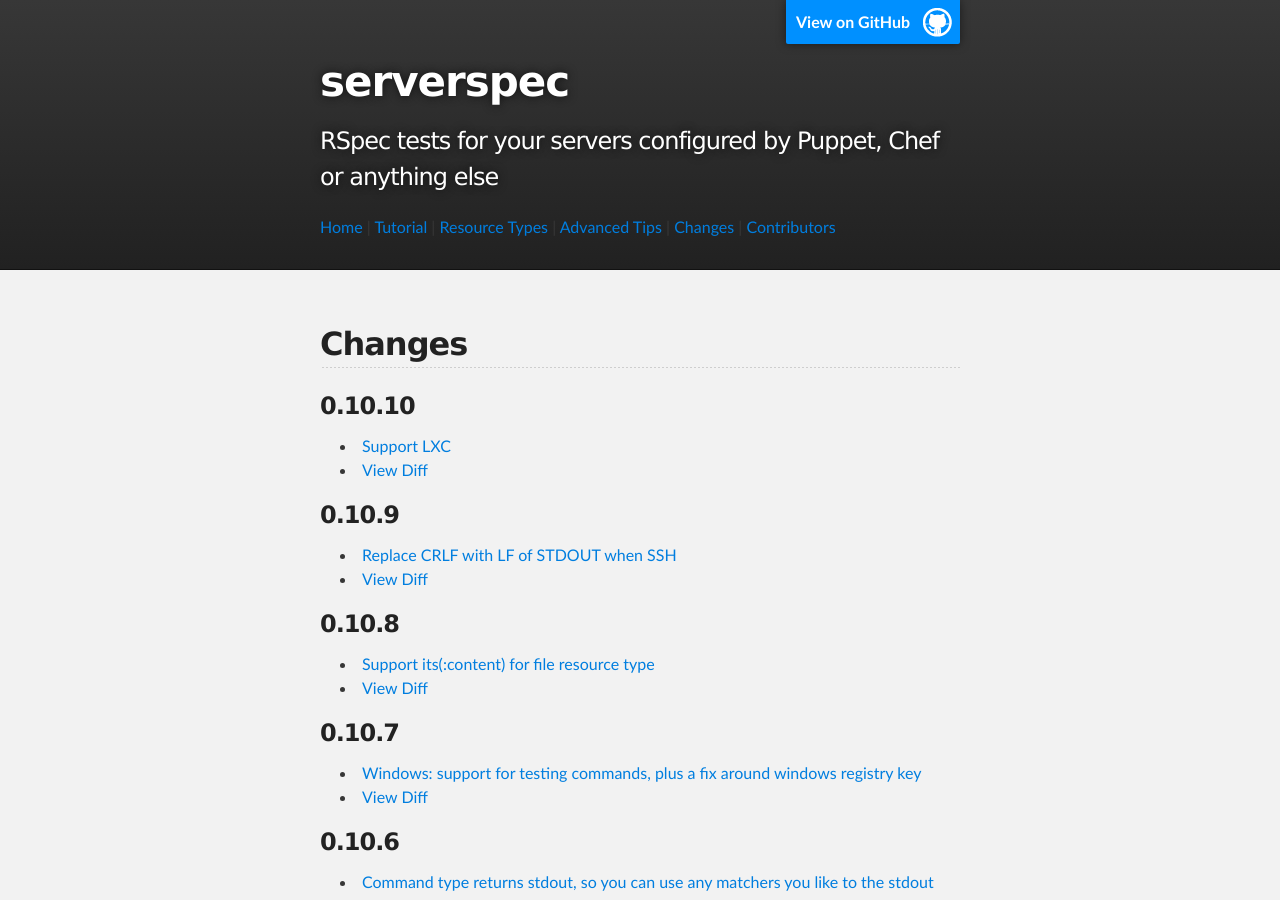
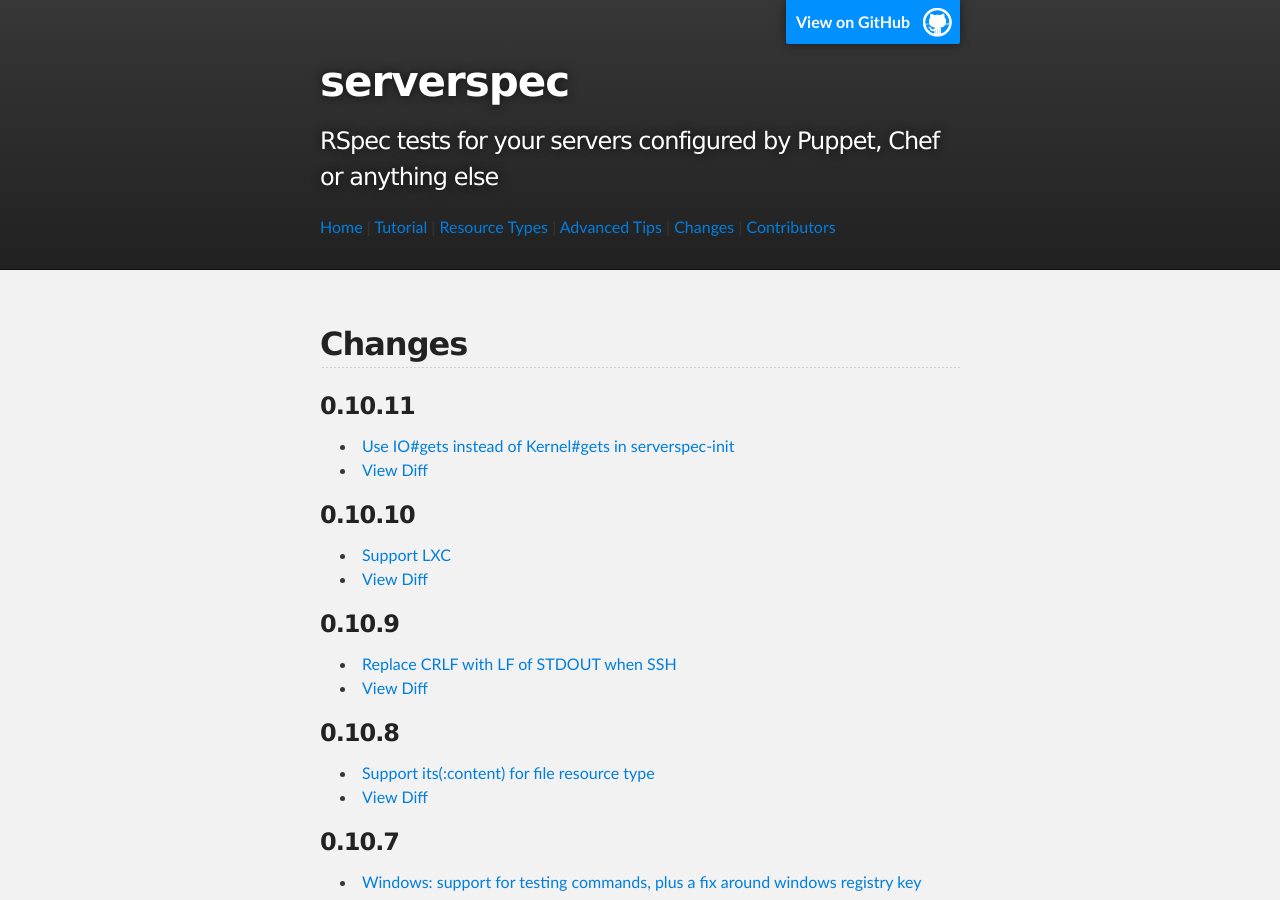
Before and after one commit to serverspec/serverspec.github.io, a Jekyll site: the page built from changes.md, in a window 1280 px wide and 900 px high. Built offline with Jekyll 4.4.1, drawn with Linux system fonts in a browser that asks for light colours; Markdown is read by kramdown in place of the engine named in the settings.

Commit message:
Add changes of v0.10.11

```diff
--- a/changes.md
+++ b/changes.md
@@ -4,6 +4,11 @@ title: Changes
 ---
 
 ## Changes
+
+### 0.10.11
+
+ * [Use IO#gets instead of Kernel#gets in serverspec-init](https://github.com/serverspec/serverspec/pull/287)
+ * [View Diff](https://github.com/serverspec/serverspec/compare/v0.10.10...v0.10.11)
 
 ### 0.10.10
 
```
